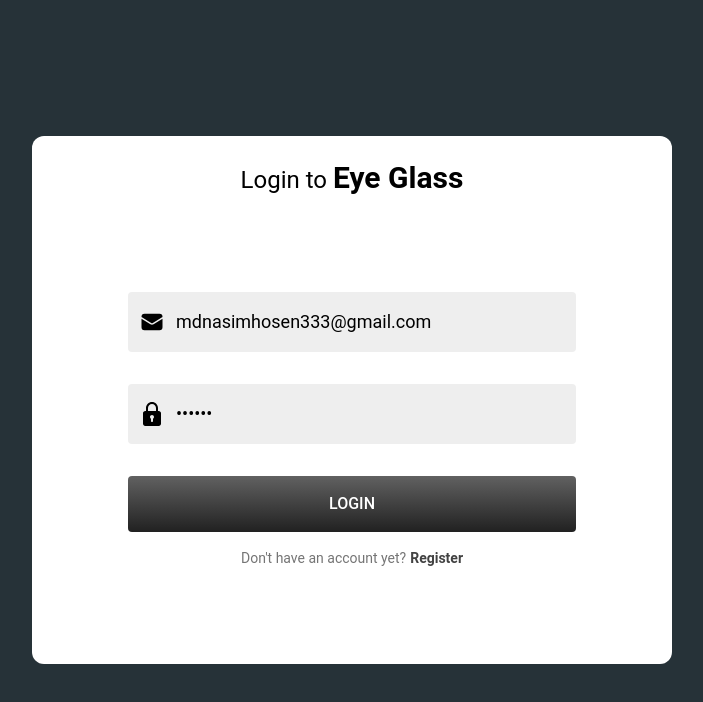
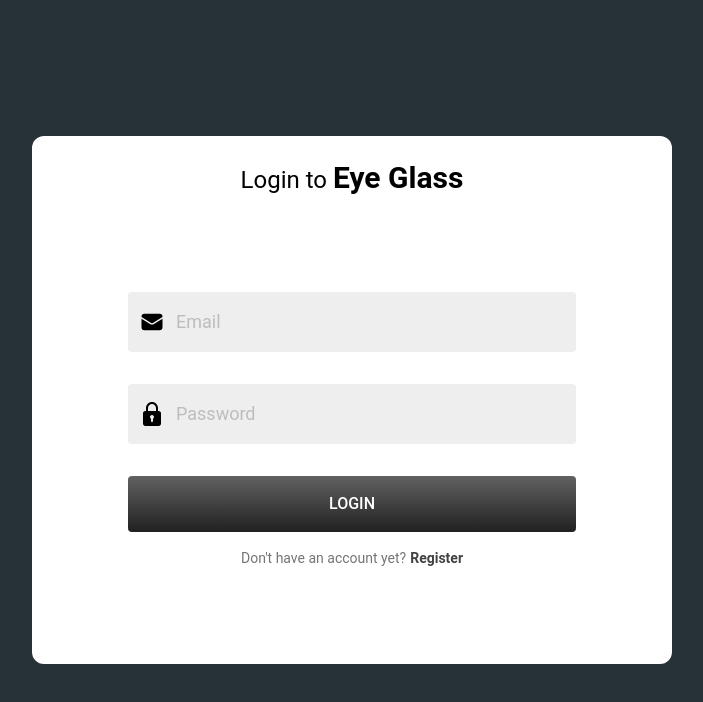
Before and after one commit to nazmulhasannasim333/eye-glass-client, a React (Vite) app: page /login in a window 1280 px wide. Shown: the top 702 px of the page, without its empty margins (288-991 px from the left). Built offline with nearby package versions, Linux system fonts and the light colour scheme.

Commit message:
change login default value

```diff
--- a/src/pages/Login.tsx
+++ b/src/pages/Login.tsx
@@ -7,12 +7,7 @@ import { TUser, setUser } from "../redux/features/auth/authSlice";
 import { verifyToken } from "../utils/verifyToken";
 
 const Login = () => {
-  const { register, handleSubmit } = useForm({
-    defaultValues: {
-      email: "mdnasimhosen333@gmail.com",
-      password: "123456",
-    },
-  });
+  const { register, handleSubmit } = useForm();
   const navigate = useNavigate();
   const [userLogin] = useLoginMutation();
   const dispatch = useAppDispatch();
```
